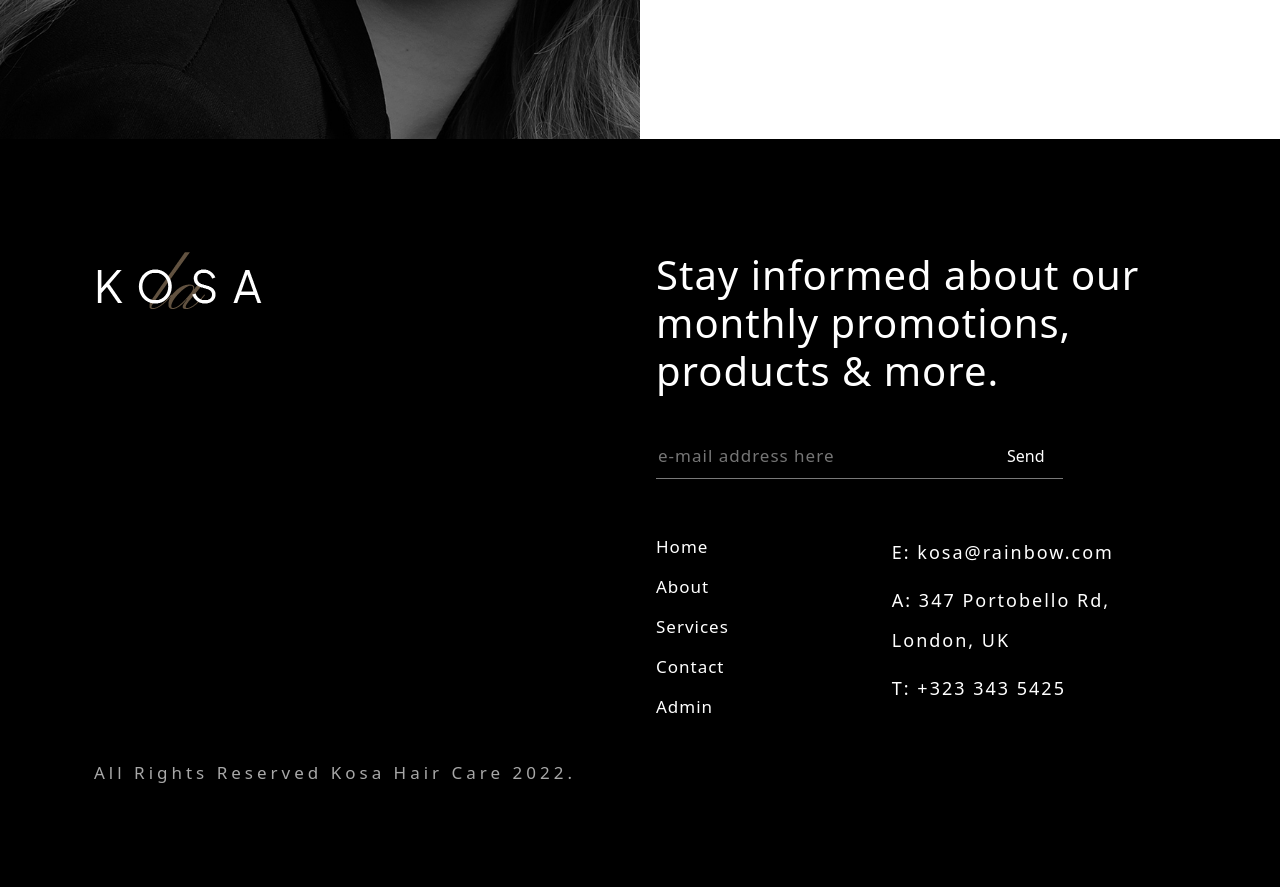
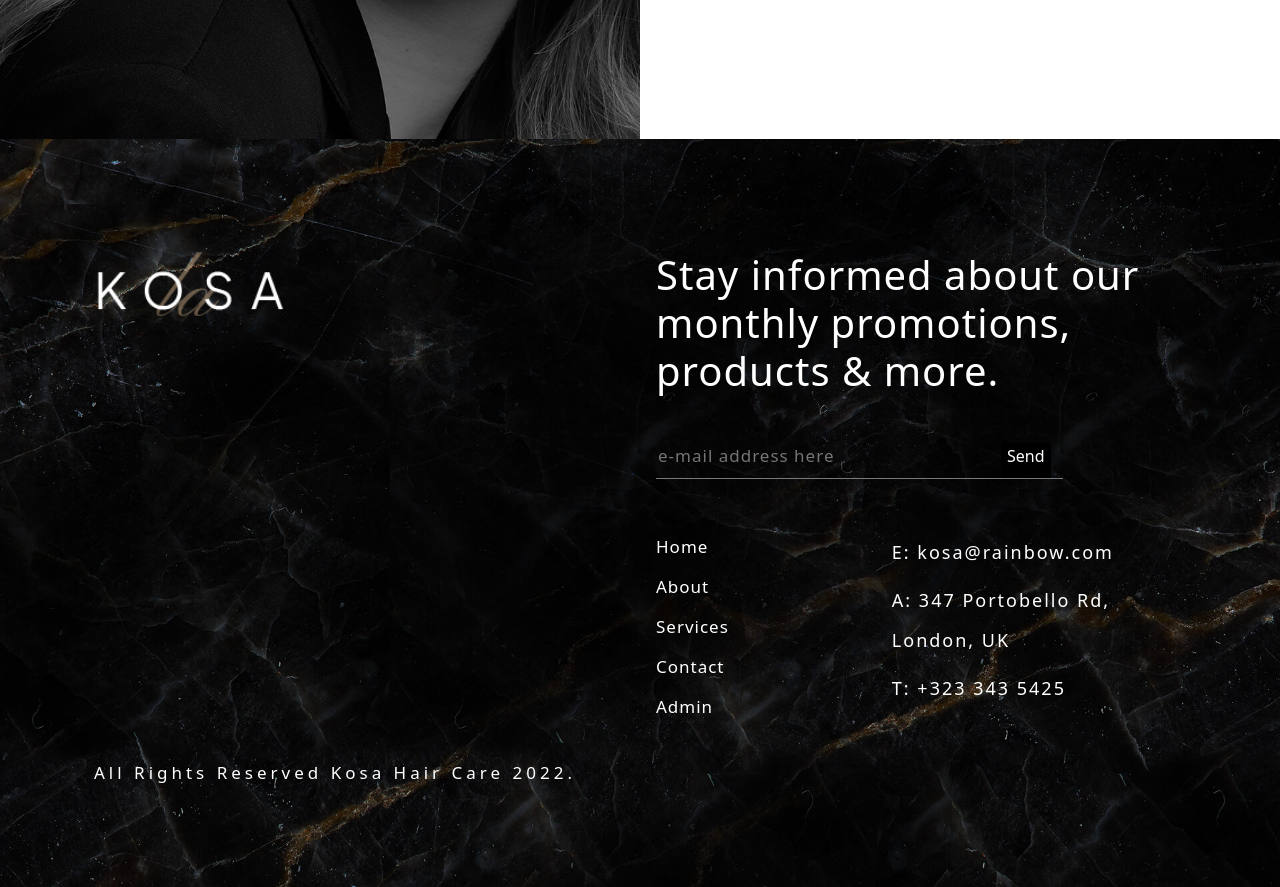
Before and after one commit to DipraDas/Kosa, a React (Create React App) app: page / in a window 1280 px wide. Shown: the part 3340-4227 px from the top of the page. Built offline with nearby package versions, Linux system fonts and the light colour scheme.

Commit message:
Footer Updated

```diff
--- a/src/components/Shared/Footer/Footer.css
+++ b/src/components/Shared/Footer/Footer.css
@@ -1,5 +1,10 @@
 .footer {
-    background-color: rgb(0, 0, 0);
+    /* background-color: rgb(0, 0, 0); */
+    background-image: url('../../../../src/Images/HomePage/FooterImage.jpg');
+    background-size: cover;
+    background-position: bottom;
+    background-repeat: no-repeat;
+
 }
 
 .footer h1 {
@@ -12,7 +17,7 @@
 .footer input {
     border: none;
     padding-bottom: 10px;
-    background-color: black;
+    background-color: rgba(0, 0, 0, 0);
     color: #fff;
     outline: none;
 }
@@ -62,9 +67,13 @@
 }
 
 .ending h5 {
-    color: rgb(168, 168, 168);
+    color: rgb(255, 255, 255);
     font-size: 17px;
     font-weight: 300;
     letter-spacing: 4px;
     margin-top: 20PX;
 }
+
+.footer img{
+    width: 210px;
+}
```
